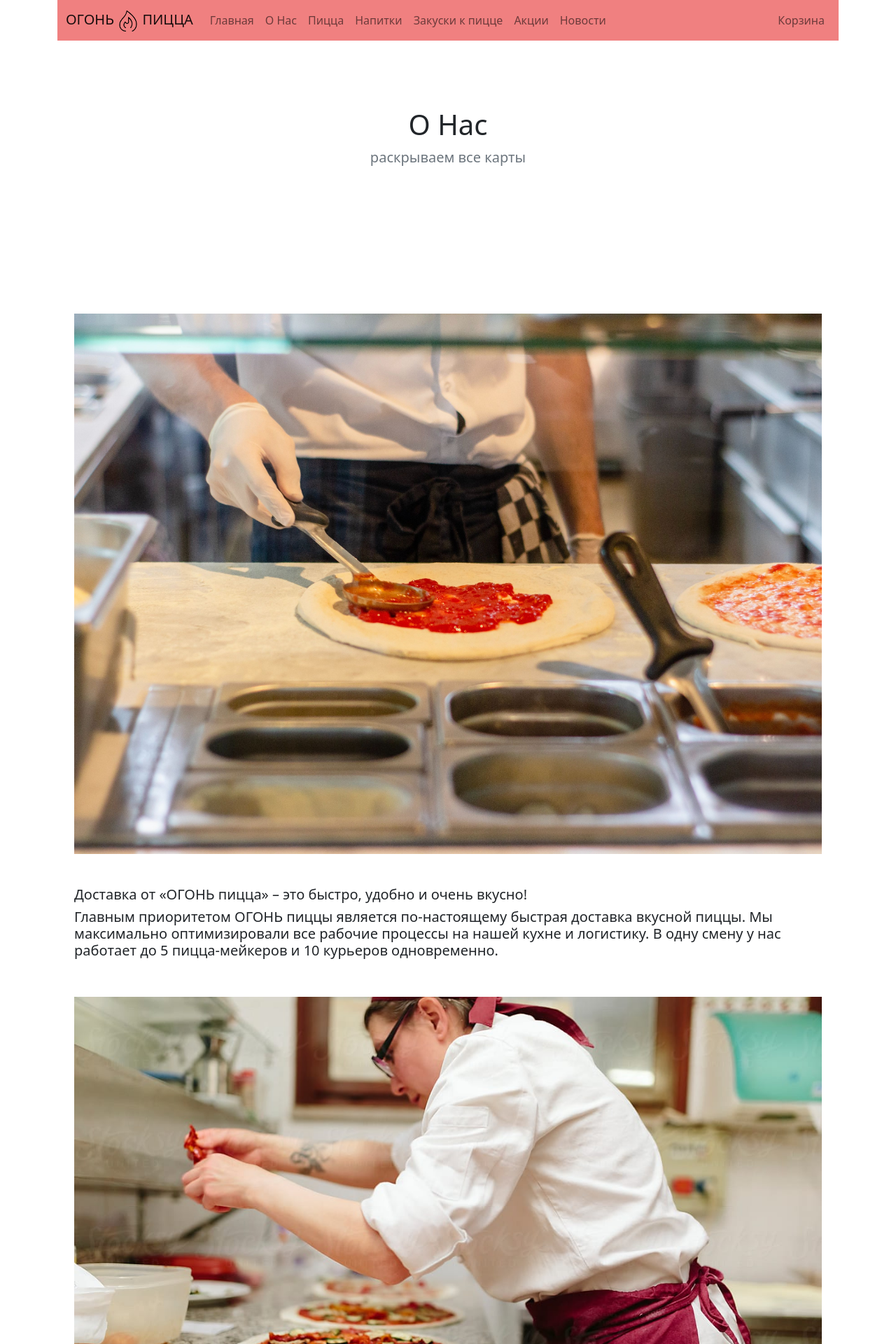
After one commit to AnastasiaCova/pizzeria_python_django, a Django app: page /main/aboutus in a window 1280 px wide. The commit adds this page. Shown: the top 1920 px of the page at 70% size. Run offline with Django 3.2, Linux system fonts and the light colour scheme; some libraries are stand-ins or nearby versions.

Commit message:
Создание страницы О Нас

```diff
--- /dev/null
+++ b/PizzaSite/main/templates/main/aboutus.html
@@ -0,0 +1,78 @@
+{% extends "main/layout.html" %}
+
+{% block content  %}
+<head>
+    <meta charset="utf-8">
+    <meta name="viewport" content="width=device-width, initial-scale=1">
+    <meta name="description" content="">
+    <meta name="author" content="Mark Otto, Jacob Thornton, and Bootstrap contributors">
+    <meta name="generator" content="Hugo 0.80.0">
+    <title>Blog Template · Bootstrap v5.0</title>
+
+    <link rel="canonical" href="https://getbootstrap.com/docs/5.0/examples/blog/">
+
+
+
+    <!-- Bootstrap core CSS -->
+<link href="../assets/dist/css/bootstrap.min.css" rel="stylesheet">
+
+    <style>
+      .bd-placeholder-img {
+        font-size: 1.125rem;
+        text-anchor: middle;
+        -webkit-user-select: none;
+        -moz-user-select: none;
+        user-select: none;
+      }
+
+      @media (min-width: 768px) {
+        .bd-placeholder-img-lg {
+          font-size: 3.5rem;
+        }
+      }
+    </style>
+
+
+    <!-- Custom styles for this template -->
+    <link href="https://fonts.googleapis.com/css?family=Playfair&#43;Display:700,900&amp;display=swap" rel="stylesheet">
+    <!-- Custom styles for this template -->
+    <link href="blog.css" rel="stylesheet">
+</head>
+{% load static %}
+<main class="container">
+  <section class="py-5 text-center container">
+    <div class="row py-lg-5">
+      <div class="col-lg-6 col-md-8 mx-auto">
+        <h1 class="fw-light">О Нас</h1>
+        <p class="lead text-muted">раскрываем все карты</p>
+      </div>
+    </div>
+  </section>
+  <section class="py-5 text-left container">
+      <div class="row py-lg-5">
+          <img class="bd-placeholder-img img-fluid" src = '{%static 'main/about.jpg'%}' width="50" height="50">
+          <h2>&nbsp;</h2>
+          <h5>Доставка от «ОГОНЬ пицца» – это быстро, удобно и очень вкусно!</h5>
+          <h5>Главным приоритетом ОГОНЬ пиццы является по-настоящему быстрая доставка вкусной пиццы. Мы максимально оптимизировали все рабочие процессы на нашей кухне и логистику. В одну смену у нас работает до 5 пицца-мейкеров и 10 курьеров одновременно.</h5>
+          <h2>&nbsp;</h2>
+          <img class="bd-placeholder-img img-fluid" src = '{%static 'main/about1.jpg'%}' width="50" height="50">
+          <h2>&nbsp;</h2>
+          <h1>Почему наша пицца такая вкусная?</h1>
+          <h5>Повара ОГОНЬ пиццы используют не только традиционные технологии приготовления, но и собственные ноу-хау, например, роскошный фирменный соус. С ним наша пицца еще сочнее и ароматнее! Немаловажно и то, что для всех блюд берутся только натуральные продукты: отборная мука, свежие овощи и зелень, ароматное оливковое масло, разнообразные сыры, а также мясные изделия высокого качества.</h5>
+          <h2>&nbsp;</h2>
+          <h2>Контактные данные:</h2>
+          <h5>Адрес: город Санкт-Петербург, проспект Комендантский, дом № 20, корпус 5</h5>
+          <h5>Время работы: с 09:00 до 18:00</h5>
+      </div>
+    </section>
+</main><!-- /.container -->
+
+<footer class="text-muted py-5">
+  <div class="container">
+    <p class="float-end mb-1">
+      <a href="#" class="btn btn-sm btn-outline-dark fw-bold">Наверх</a>
+    </p>
+  </div>
+</footer>
+
+{% endblock %}
--- a/PizzaSite/main/templates/main/layout.html
+++ b/PizzaSite/main/templates/main/layout.html
@@ -29,7 +29,7 @@
           <a class="nav-link" aria-current="page" href="/main/" >Главная</a>
         </li>
         <li class="nav-item">
-          <a class="nav-link" href="">О Нас</a>
+          <a class="nav-link" href="/main/aboutus">О Нас</a>
         </li>
         <li class="nav-item">
           <a class="nav-link" href="">Пицца</a>
--- a/PizzaSite/main/urls.py
+++ b/PizzaSite/main/urls.py
@@ -4,4 +4,5 @@ from . import views
 
 urlpatterns = [
     path('', views.Main, name = 'main'),
+    path('aboutus', views.AboutUs, name = 'aboutus'),
 ]
--- a/PizzaSite/main/views.py
+++ b/PizzaSite/main/views.py
@@ -4,3 +4,7 @@ from django.views import View
 
 def Main(request):
     return render(request, 'main/main.html')
+
+
+def AboutUs(request):
+    return render(request, 'main/aboutus.html')
```
